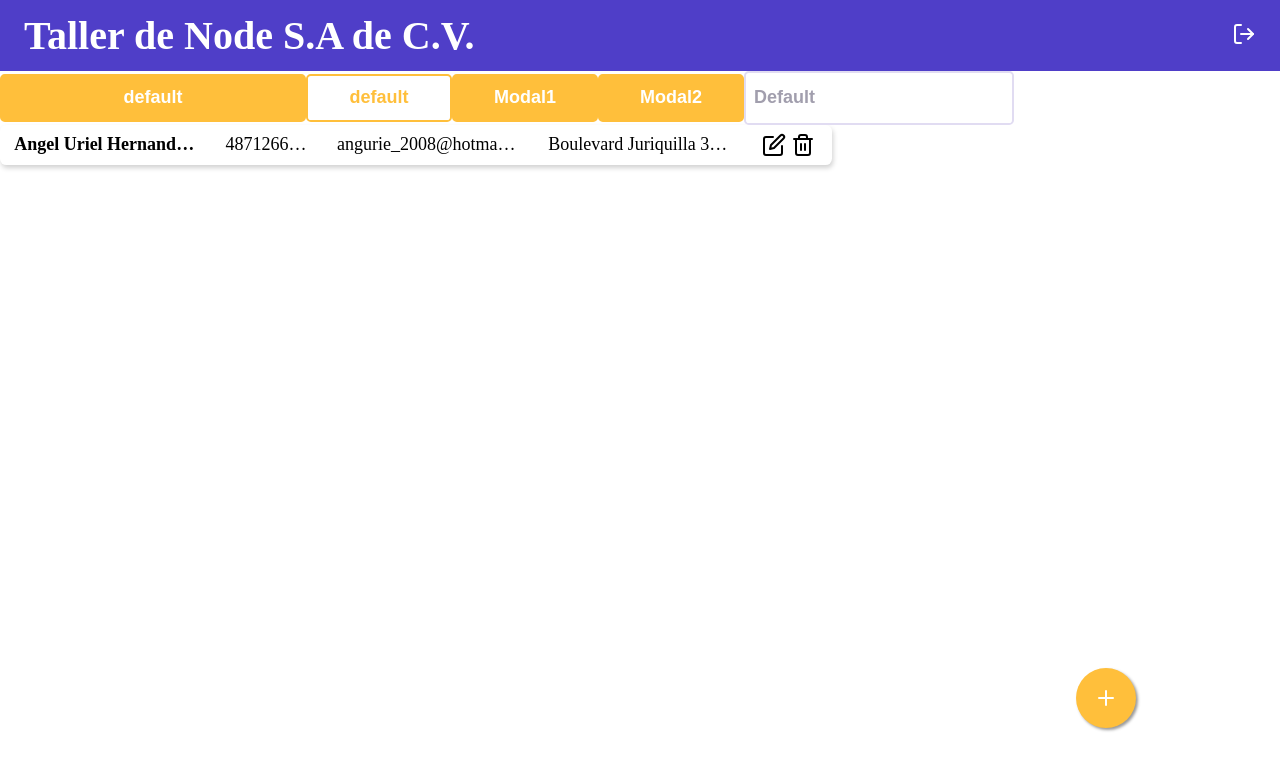
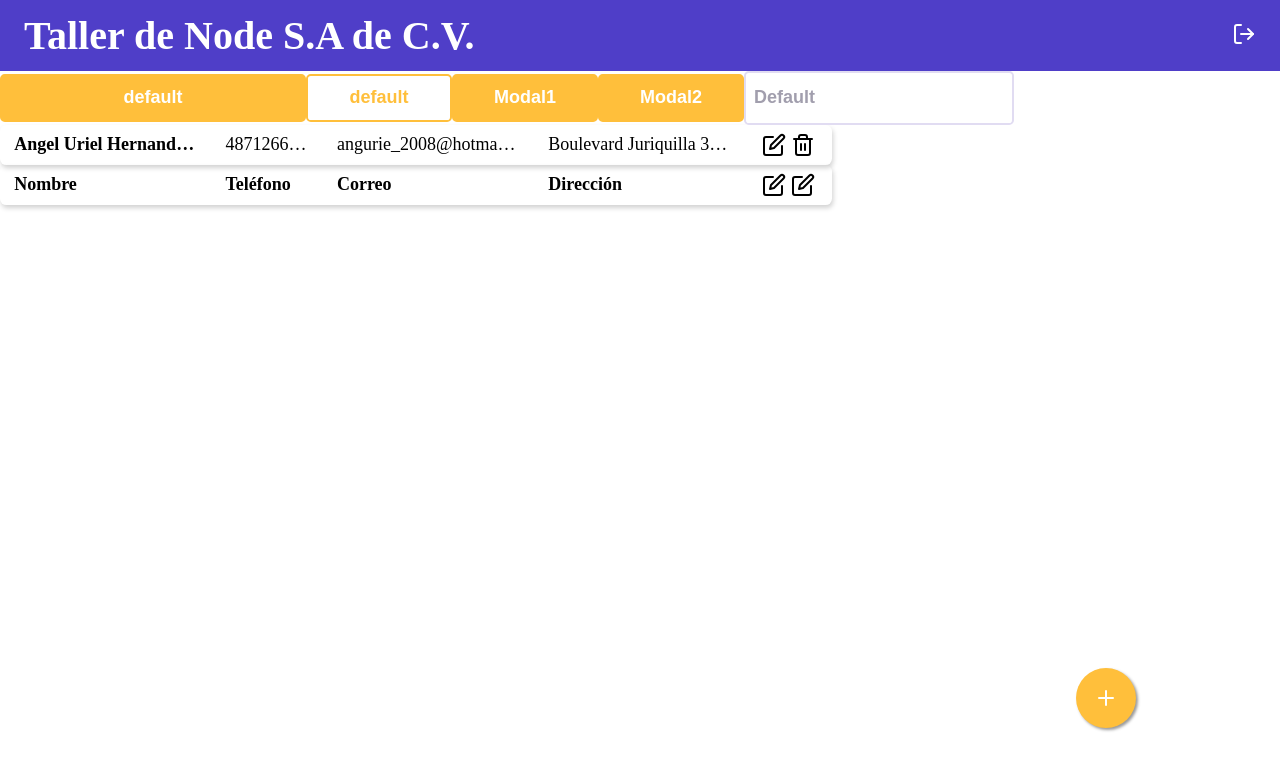
Before and after one commit to Angel877898/ProyectoNode, a React (Create React App) app in the folder frontend/: page / in a window 1280 px wide. Shown: the top 770 px of the page. Built offline with nearby package versions, Linux system fonts and the light colour scheme.

Commit message:
adding CardHeader

```diff
--- /dev/null
+++ b/frontend/src/assets/styles/components/CardHeader.css
@@ -0,0 +1,70 @@
+.cardHeader{
+    width: 65%;
+    height: 2.5rem;
+    border-radius: .4rem;
+    display: flex;
+    flex-direction: row;
+    align-items: center;
+    justify-content: space-around;
+    box-shadow: 1.2px 3px 5px   rgba(0, 0, 0, 0.18);
+}
+
+.cardHeader__name{
+    height: 1.5rem;
+    width: 22%;
+    display: flex;
+    align-items: center;
+}
+.cardHeader__name p{
+    white-space: nowrap;
+    overflow: hidden;
+    text-overflow: ellipsis;
+    font-weight: bold;
+    font-size: 1.125rem;
+}
+.cardHeader__tel{
+    height: 1.5rem;
+    width: 10%;
+    display: flex;
+    align-items: center;
+}
+.cardHeader__tel p{
+    white-space: nowrap;
+    overflow: hidden;
+    text-overflow: ellipsis;
+    font-size: 1.125rem;
+    font-weight: bold;
+}
+.cardHeader__address{
+    height: 1.5rem;
+    width: 22%;
+    display: flex;
+    align-items: center;
+}
+.cardHeader__address p{
+    white-space: nowrap;
+    overflow: hidden;
+    text-overflow: ellipsis;
+    font-size: 1.125rem;
+    font-weight: bold;
+}
+.cardHeader__email{
+    height: 1.5rem;
+    width: 22%;
+    display: flex;
+    align-items: center;
+}
+.cardHeader__email p{
+    white-space: nowrap;
+    overflow: hidden;
+    text-overflow: ellipsis;
+    font-size: 1.125rem;
+    font-weight: bold;
+}
+.cardHeader__icons{
+    height: 1.5rem;
+    width: 7%;
+    display: flex;
+    justify-content: space-around;
+    align-items: center;
+}
--- /dev/null
+++ b/frontend/src/components/CardHeader.js
@@ -0,0 +1,30 @@
+import React from 'react'
+import Icon from './Icon'
+import Edit from '../assets/images/edit.svg'
+
+import '../assets/styles/components/CardHeader.css'
+
+const CardHeader = () => {
+    return (
+        <div className="cardHeader">
+            <div className="cardHeader__name ">
+                <p>Nombre</p>
+            </div>
+            <div className="cardHeader__tel">
+                <p>Teléfono</p>
+            </div>
+            <div className="cardHeader__email">
+                <p>Correo</p>
+            </div>
+            <div className="cardHeader__address">
+                <p>Dirección</p>
+            </div>
+            <div className="cardHeader__icons">
+                <Icon src={Edit} />
+                <Icon src={Edit} />
+            </div>
+        </div>
+    )
+}
+
+export default CardHeader;
--- a/frontend/src/containers/App.js
+++ b/frontend/src/containers/App.js
@@ -8,6 +8,7 @@ import NavBar from '../components/NavBar';
 import '../assets/styles/containers/App.css'
 import Input from '../components/Input';
 import CardUser from '../components/CardUser';
+import CardHeader from '../components/CardHeader';
 
 const App = () => {
 
@@ -23,6 +24,7 @@ const App = () => {
         <Icon src={logOut} />
         <FloatButton img={Plus} onClick={() => console.log('click')} />
         <CardUser tel="4871266303" name="Angel Uriel Hernandez Maldonadosadkhfjhfksasdasddsd" address="Boulevard Juriquilla 345 col jahsjhajhd" email="angurie_2008@hotmail.com" />
+        <CardHeader/>
         </>
     )
 }
```
